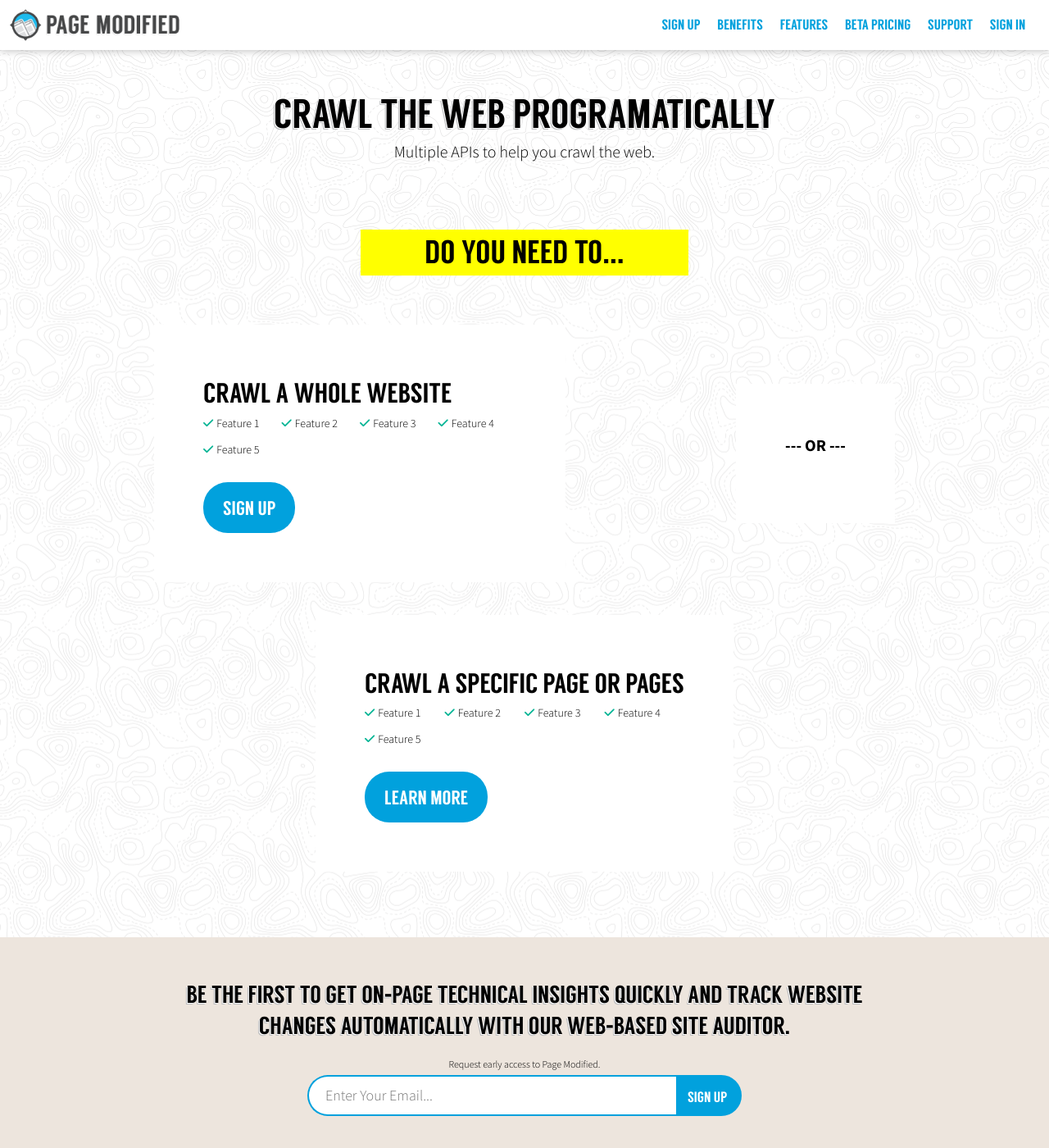
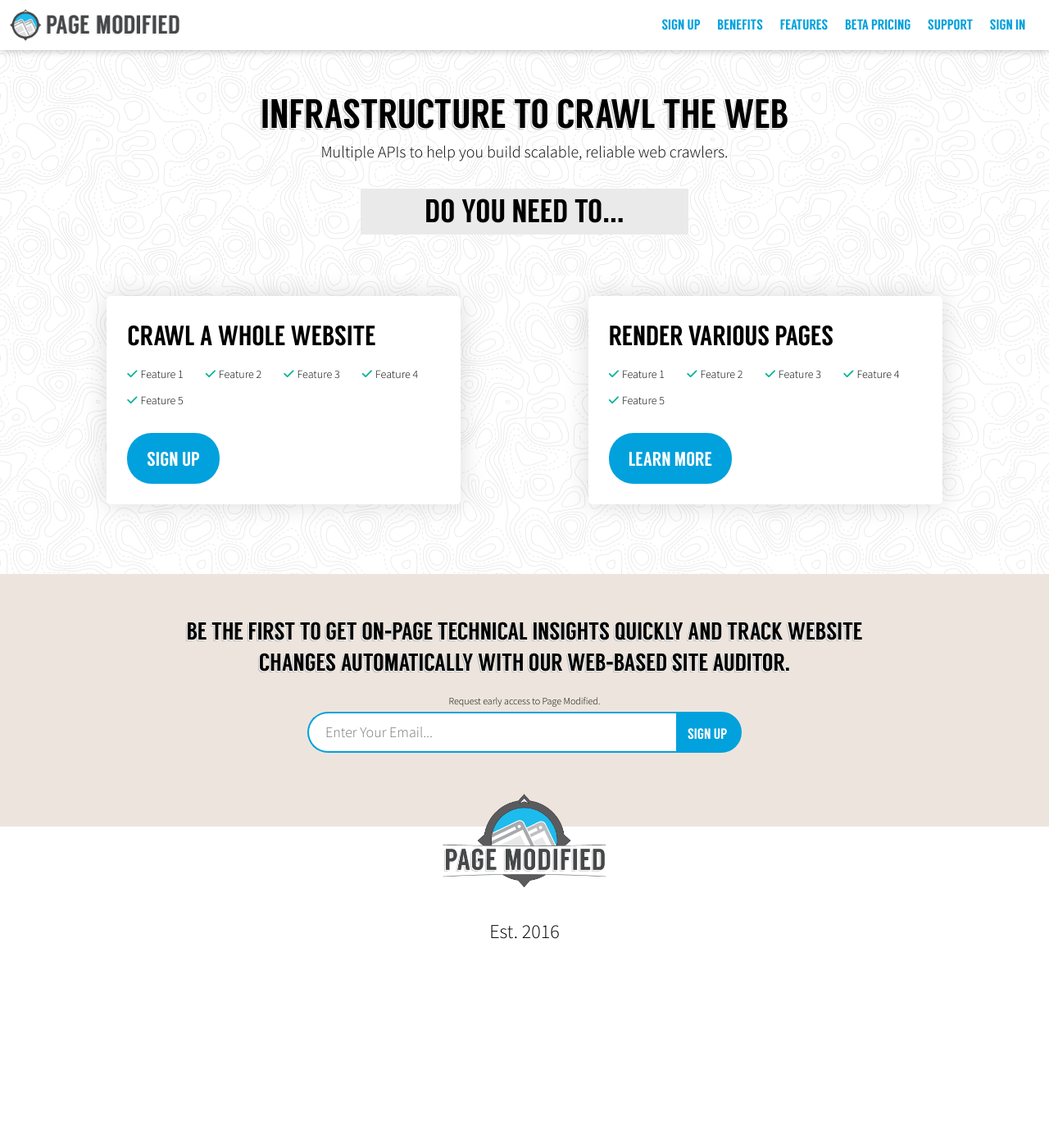
Before and after one commit to chasers/pagemodified-web, a Jekyll site: the page built from api/index.html, in a window 1280 px wide and 1400 px high. Shown: the whole window at 82% size. Built offline with Jekyll 4.4.1, drawn with Linux system fonts in a browser that asks for light colours; nearby versions of some CDN libraries.

Commit message:
api tweaks

```diff
--- a/api/index.html
+++ b/api/index.html
@@ -9,14 +9,15 @@
 ---
 <div class="slide page-header topo-bg">
 	<div class="inner">
-		<h1>Crawl the Web Programatically</h1>
-		<p>Multiple APIs to help you crawl the web.</p>
+		<h1>Infrastructure to Crawl the Web</h1>
+		<p>Multiple APIs to help you build scalable, reliable web crawlers.</p>
+		<div id="decidor">
+			<h2>Do you need to...</h2>
+		</div>
 	</div>
+
 </div>
 <div class="topo-bg">
-	<div id="decidor">
-		<h2>Do you need to...</h2>
-	</div>
 	<div id="api-box-container">
 		<div class="api-box features">
 			<h3>Crawl a Whole Website</h3>
@@ -29,11 +30,9 @@
 			</ul>
 			<a class="button large" href="./chrome-cloud">Sign up</a>
 		</div>
-		<div class="api-box">
-			<p id="api-or">--- OR ---</p>
-		</div>
+
 		<div class="api-box features">
-			<h3>Crawl a Specific Page or Pages</h3>
+			<h3>Render Various Pages</h3>
 			<ul>
 				<li><span><i class="fa fa-check"></i>Feature 1</span></li>
 				<li><span><i class="fa fa-check"></i>Feature 2</span></li>
--- a/scss/api.scss
+++ b/scss/api.scss
@@ -9,21 +9,23 @@
 #decidor {
 	display: flex;
 	max-width: 400px;
-    margin-bottom: 40px;
+    margin-bottom: 0px;
     margin-left: auto;
     margin-right: auto;
 	h2 {
 		text-align: center;
 		flex: 1;
-		background: yellow;
+		background: rgb(234, 234, 234);
 		font-size: 40px;
 	}
 }
 
 .api-box {
 	background: white;
-	padding: 60px;
-	margin: 20px;
+	padding: 25px;
+	margin: 25px;
+	border-radius: 5px;
+	box-shadow: 0 0 30px rgba(0,0,0,.15);
 
 	.button {
 		margin-top: 20px;
@@ -31,6 +33,7 @@
 
 	h3 {
 		font-size: 34px;
+		margin-bottom: 10px;
 	}
 }
 
```
